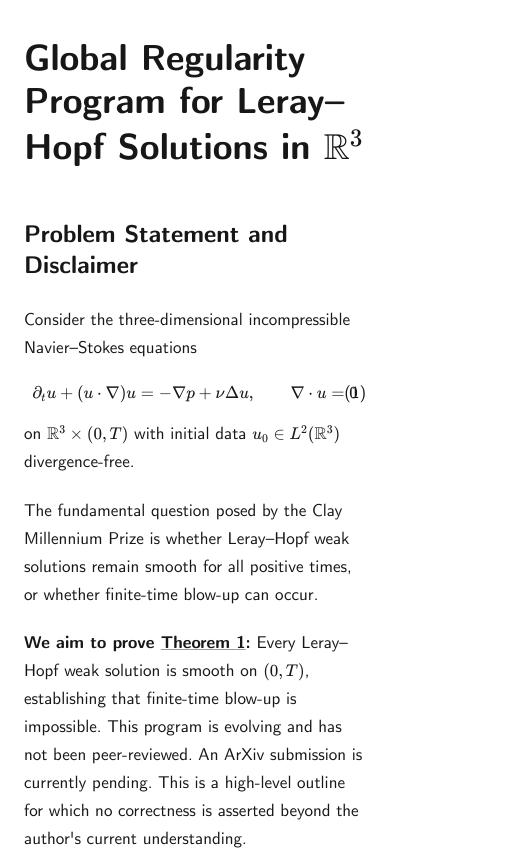
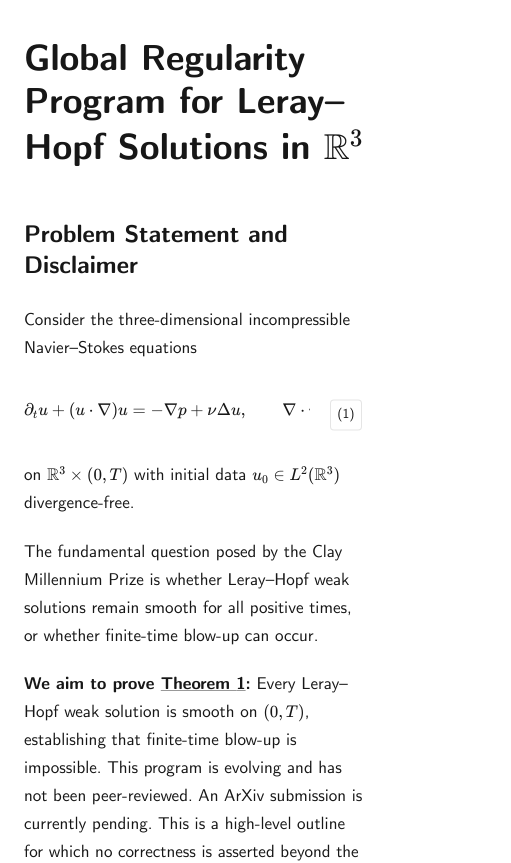
Before and after one commit to alejandro-soto-franco/sotofranco.dev, a Next.js app: page /nse in a window 390 px wide. Shown: the top 863 px of the page, 511 px wide, since content can reach past the window. Built offline with nearby package versions, Linux system fonts and the light colour scheme.

Commit message:
mobile improvements

```diff
--- a/app/globals.css
+++ b/app/globals.css
@@ -56,6 +56,8 @@ body {
 .katex-eq {
   display: block;
   position: relative;
+  overflow-x: auto;
+  padding-bottom: 0.5rem;
 }
 .katex-eq .eqnum {
   position: absolute;
@@ -64,6 +66,44 @@ body {
   transform: translateY(-50%);
   margin-left: 0.75rem;
   color: var(--foreground);
+  white-space: nowrap;
+}
+
+/* Mobile responsive equation handling */
+@media (max-width: 768px) {
+  .katex-eq {
+    padding-right: 4rem; /* Make room for equation numbers */
+  }
+
+  .katex-eq .eqnum {
+    right: 0.5rem;
+    font-size: 0.9em;
+    background: var(--background);
+    padding: 0.2rem 0.4rem;
+    border-radius: 0.25rem;
+    border: 1px solid rgba(0, 0, 0, 0.1);
+  }
+
+  /* Handle very long equations on mobile */
+  .katex-eq .katex {
+    max-width: calc(100vw - 6rem);
+    overflow-x: auto;
+  }
+}
+
+@media (max-width: 480px) {
+  .katex-eq {
+    padding-right: 3.5rem;
+  }
+
+  .katex-eq .eqnum {
+    right: 0.25rem;
+    font-size: 0.8em;
+  }
+
+  .katex-eq .katex {
+    max-width: calc(100vw - 5rem);
+  }
 }
 
 /* -------------------------------------------------------
```
